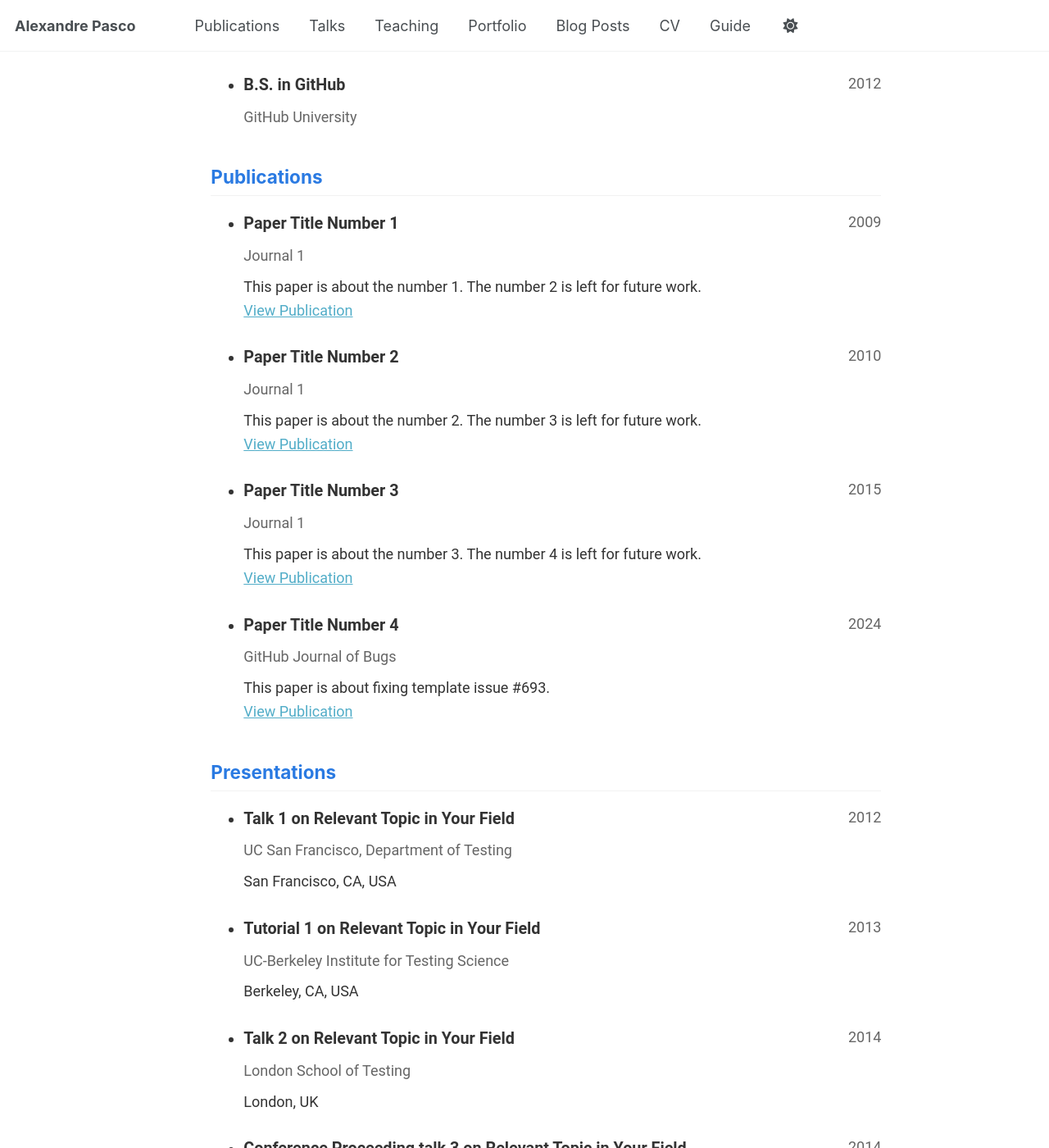
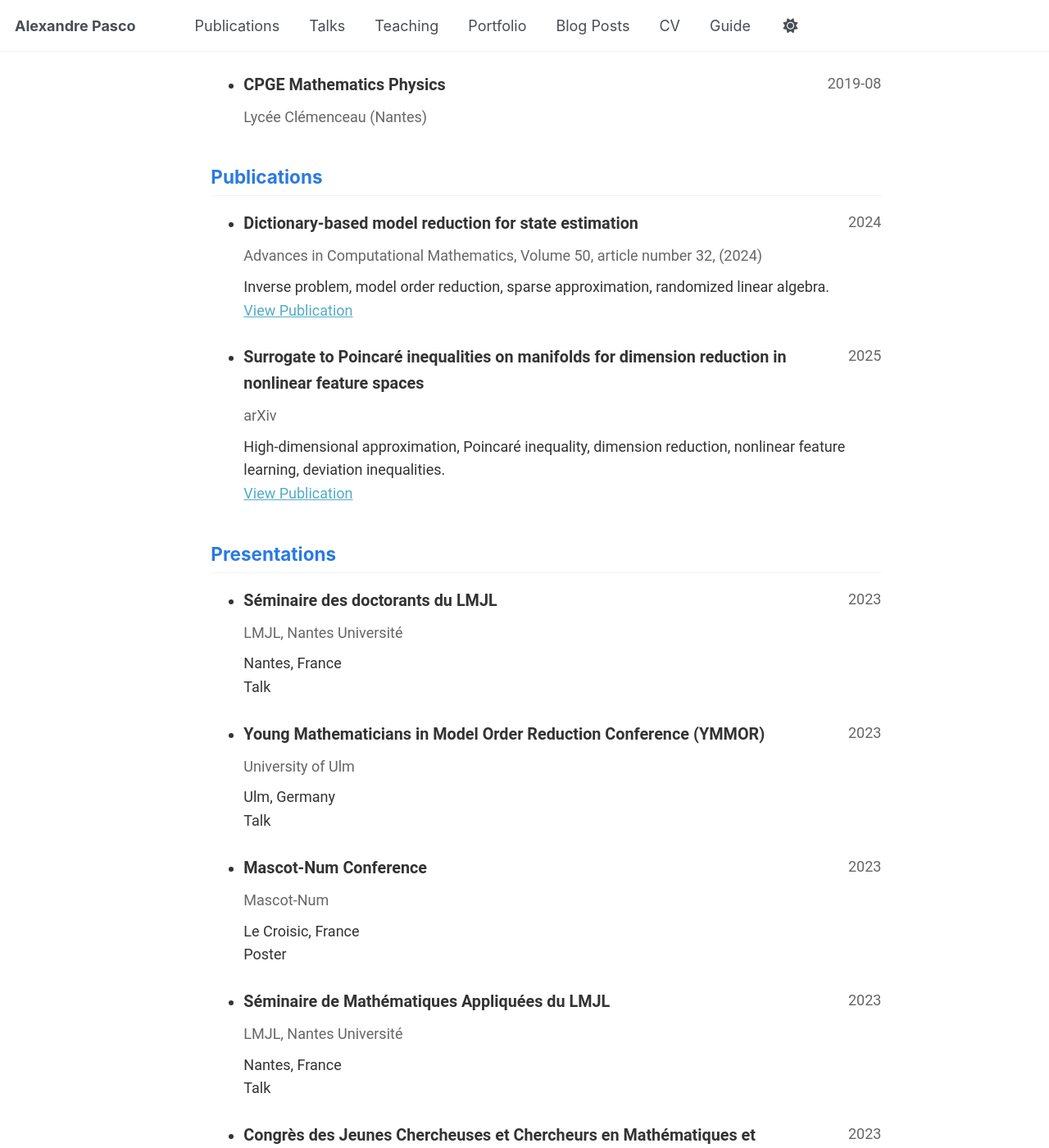
Before and after one commit to alexandre-pasco/alexandre-pasco.github.io, a Jekyll site: the page built from _pages/cv-json.md, in a window 1280 px wide and 1400 px high, scrolled down 680 px. Shown: the whole window at 82% size. Built offline with Jekyll 4.4.1, drawn with Linux system fonts in a browser that asks for light colours; some of the changed text lies outside the part shown.

Commit message:
fix: update cv

```diff
--- a/_data/cv.json
+++ b/_data/cv.json
@@ -1,152 +1,212 @@
 {
   "basics": {
-    "name": "Your Sidebar Name",
-    "email": "none@example.org",
+    "name": "Alexandre Pasco",
+    "email": "alexandre.pasco@ec-nantes.fr",
     "phone": "",
-    "website": "https://academicpages.github.io",
-    "summary": "Currently employed at Red Brick University. Short biography for the left-hand sidebar",
+    "website": "https://alexandre-pasco.github.io",
+    "summary": "Currently 3rd year Ph.D student in applied mathematics at Ecole Centrale de Nantes.",
     "location": {
       "address": "",
-      "postalCode": "",
-      "city": "Earth",
-      "countryCode": "US",
+      "postalCode": "44000",
+      "city": "Nantes",
+      "countryCode": "FR",
       "region": ""
     },
     "profiles": [
       {
         "network": "Google Scholar",
         "username": "",
-        "url": "https://scholar.google.com/citations?user=PS_CX0AAAAAJ"
+        "url": "https://scholar.google.com/citations?user=15G4uWUAAAAJ&hl"
       },
       {
         "network": "ORCID",
         "username": "",
-        "url": "http://orcid.org/yourorcidurl"
+        "url": "http://orcid.org/0009-0008-2133-5551"
       },
       {
         "network": "GitHub",
-        "username": "academicpages",
-        "url": "https://github.com/academicpages"
+        "username": "alexandre-pasco",
+        "url": "https://github.com/alexandre-pasco"
+      },
+      {
+        "network": "LinkedIn",
+        "username": "alexandrepascoecn",
+        "url": "https://www.linkedin.com/in/alexandrepascoecn"
       }
     ]
   },
   "work": [],
   "education": [
     {
-      "institution": "GitHub University",
-      "area": "Ph.D in Version Control Theory",
+      "institution": "Ecole Centrale de Nantes",
+      "area": "Ph.D in Applied Mathematics",
       "studyType": "",
-      "startDate": "",
-      "endDate": "2018",
+      "startDate": "2022-12",
+      "endDate": "2025-11",
       "gpa": null,
       "courses": []
     },
     {
-      "institution": "GitHub University",
-      "area": "M.S. in Jekyll",
+      "institution": "Ecole Centrale de Nantes",
+      "area": "Engineering ",
       "studyType": "",
-      "startDate": "",
-      "endDate": "2014",
+      "startDate": "2019-09",
+      "endDate": "2022-10",
       "gpa": null,
       "courses": []
     },
     {
-      "institution": "GitHub University",
-      "area": "B.S. in GitHub",
+      "institution": "Lycée Clémenceau (Nantes)",
+      "area": "CPGE Mathematics Physics",
       "studyType": "",
-      "startDate": "",
-      "endDate": "2012",
+      "startDate": "2017-09",
+      "endDate": "2019-08",
       "gpa": null,
       "courses": []
     }
   ],
   "skills": [],
-  "languages": [],
+  "languages": [
+    {
+      "language": "English",
+      "fluency": "Advanced"
+    },
+    {
+      "language": "Spanish",
+      "fluency": "Intermediate"
+    },
+    {
+      "language": "Japanese",
+      "fluency": "Intermediate (JLPT N4)"
+    }
+  ],
   "interests": [],
   "references": [],
   "publications": [
     {
-      "name": "Paper Title Number 1",
-      "publisher": "Journal 1",
-      "releaseDate": "2009-10-01",
-      "website": "http://academicpages.github.io/files/paper1.pdf",
-      "summary": "This paper is about the number 1. The number 2 is left for future work."
+      "name": "Dictionary-based model reduction for state estimation",
+      "publisher": "Advances in Computational Mathematics, Volume 50, article number 32, (2024)",
+      "releaseDate": "2024-04-24",
+      "website": "https://doi.org/10.48550/arXiv.2303.10771",
+      "summary": "Inverse problem, model order reduction, sparse approximation, randomized linear algebra."
     },
     {
-      "name": "Paper Title Number 2",
-      "publisher": "Journal 1",
-      "releaseDate": "2010-10-01",
-      "website": "http://academicpages.github.io/files/paper2.pdf",
-      "summary": "This paper is about the number 2. The number 3 is left for future work."
-    },
-    {
-      "name": "Paper Title Number 3",
-      "publisher": "Journal 1",
-      "releaseDate": "2015-10-01",
-      "website": "http://academicpages.github.io/files/paper3.pdf",
-      "summary": "This paper is about the number 3. The number 4 is left for future work."
-    },
-    {
-      "name": "Paper Title Number 4",
-      "publisher": "GitHub Journal of Bugs",
-      "releaseDate": "2024-02-17",
-      "website": "http://academicpages.github.io/files/paper3.pdf",
-      "summary": "This paper is about fixing template issue #693."
+      "name": "Surrogate to Poincaré inequalities on manifolds for dimension reduction in nonlinear feature spaces",
+      "publisher": "arXiv",
+      "releaseDate": "2025-05-23",
+      "website": "https://arxiv.org/abs/2505.01807",
+      "summary": "High-dimensional approximation, Poincaré inequality, dimension reduction, nonlinear feature learning, deviation inequalities."
     }
   ],
   "presentations": [
     {
-      "name": "Talk 1 on Relevant Topic in Your Field",
-      "event": "UC San Francisco, Department of Testing",
-      "date": "2012-03-01",
-      "location": "San Francisco, CA, USA",
-      "description": ""
+      "name": "Séminaire des doctorants du LMJL",
+      "event": "LMJL, Nantes Université",
+      "date": "2023-03-06",
+      "location": "Nantes, France",
+      "description": "Talk"
     },
     {
-      "name": "Tutorial 1 on Relevant Topic in Your Field",
-      "event": "UC-Berkeley Institute for Testing Science",
-      "date": "2013-03-01",
-      "location": "Berkeley, CA, USA",
-      "description": ""
+      "name": "Young Mathematicians in Model Order Reduction Conference (YMMOR)",
+      "event": "University of Ulm",
+      "date": "2023-03-21",
+      "location": "Ulm, Germany",
+      "description": "Talk"
     },
     {
-      "name": "Talk 2 on Relevant Topic in Your Field",
-      "event": "London School of Testing",
-      "date": "2014-02-01",
-      "location": "London, UK",
-      "description": ""
+      "name": "Mascot-Num Conference",
+      "event": "Mascot-Num",
+      "date": "2023-04-05",
+      "location": "Le Croisic, France",
+      "description": "Poster"
     },
     {
-      "name": "Conference Proceeding talk 3 on Relevant Topic in Your Field",
-      "event": "Testing Institute of America 2014 Annual Conference",
-      "date": "2014-03-01",
-      "location": "Los Angeles, CA, USA",
-      "description": ""
+      "name": "Séminaire de Mathématiques Appliquées du LMJL",
+      "event": "LMJL, Nantes Université",
+      "date": "2023-04-18",
+      "location": "Nantes, France",
+      "description": "Talk"
+    },
+    {
+      "name": "Congrès des Jeunes Chercheuses et Chercheurs en Mathématiques et Applications (CJC-MA)",
+      "event": "CentraleSupélec",
+      "date": "2023-09-25",
+      "location": "Gif-sur-Yvette, France",
+      "description": "Talk"
+    },
+    {
+      "name": "SIAM Conference on Uncertainty Quantification",
+      "event": "",
+      "date": "2024-02-27",
+      "location": "Trieste, Italy",
+      "description": "Talk"
+    },
+    {
+      "name": "Young Mathematicians in Model Order Reduction Conference (YMMOR)",
+      "event": "University of Stuttgart",
+      "date": "2024-03-08",
+      "location": "Stuttgart, Germany",
+      "description": "Talk"
+    },
+    {
+      "name": "Rencontres Doctorales Lebesgue (RDL)",
+      "event": "LAREMA",
+      "date": "2024-04-25",
+      "location": "Rennes, France",
+      "description": "Talk"
+    },
+    {
+      "name": "46ème Congrès National d'Analyse Numérique (CANUM)",
+      "event": "CANUM",
+      "date": "2024-05-27",
+      "location": "Ile de Ré, France",
+      "description": "Poster"
+    },
+    {
+      "name": "Young Mathematicians in Model Order Reduction Conference (YMMOR)",
+      "event": "SISSA",
+      "date": "2025-05-08",
+      "location": "Trieste, Italy",
+      "description": "Talk"
+    },
+    {
+      "name": "RT-UQ PhD-day",
+      "event": "Université Grenoble Alpes",
+      "date": "2025-05-22",
+      "location": "Grenoble, France",
+      "description": "Talk"
     }
   ],
   "teaching": [
     {
-      "course": "Teaching experience 1",
-      "institution": "University 1, Department",
-      "date": "2014-01-01",
-      "role": "Undergraduate course",
-      "description": ""
+      "course": "(GTA) Mathematics for engineering",
+      "institution": "Ecole Centrale de Nantes",
+      "date": "2022-12-01",
+      "role": "Graduate Teacher Assistant",
+      "description": "Undergraduate course"
     },
     {
-      "course": "Teaching experience 2",
-      "institution": "University 1, Department",
-      "date": "2015-01-01",
-      "role": "Workshop",
-      "description": ""
+      "course": "(GTA) Graduate students project supervision",
+      "institution": "Ecole Centrale de Nantes",
+      "date": "2023-10-01",
+      "role": "Graduate Teacher Assistant",
+      "description": "Graduate project supervision"
+    },
+    {
+      "course": "(GTA) Ordinary Differential Equations",
+      "institution": "Ecole Centrale de Nantes",
+      "date": "2024-02-01",
+      "role": "Graduate Teacher Assistant",
+      "description": "Undergraduate course"
     }
   ],
-  "portfolio": [
+  "extra": [
     {
-      "name": "Portfolio item number 1",
+      "name": "Referent Researcher at MATh.en.JEANS",
       "category": "portfolio",
-      "date": "",
+      "date": "2023-10-01",
       "url": "",
-      "description": "Short description of portfolio item number 1<br/><img src='/images/500x300.png'>"
+      "description": "Introducing middle‑school students to mathematical research through teamwork on open‑ended problems. "
     }
   ]
 }
```
